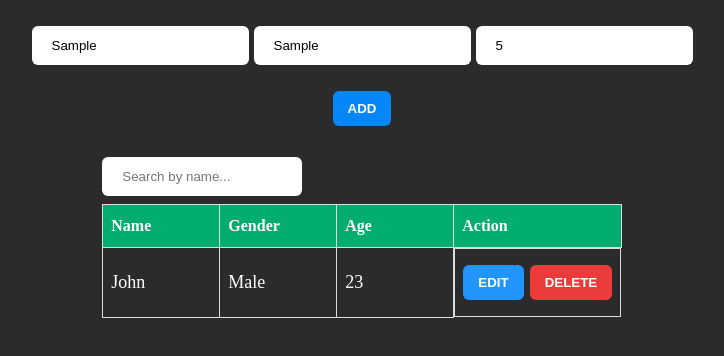
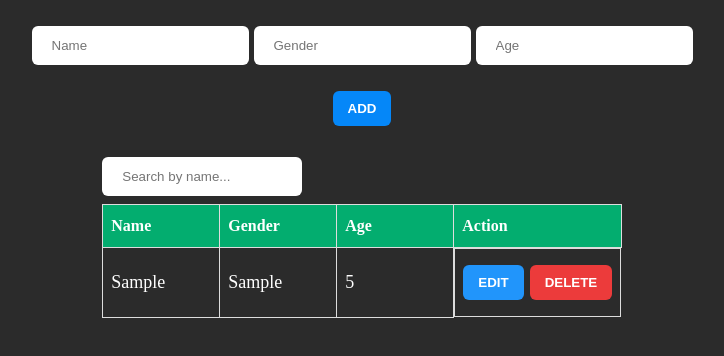
Before and after one commit to harshgarg007/Data-Table-with-CRUD, a React (Vite) app: page / in a window 1280 px wide. Both pictures are taken after typing "Sample", "Sample", "5" into the empty fields and a click on the button "ADD". Shown: the top 356 px of the page, without its empty margins (278-1002 px from the left). Built offline with nearby package versions, Linux system fonts and the light colour scheme.

Commit message:
add , edit, delete logic

```diff
--- a/src/components/DataTable.jsx
+++ b/src/components/DataTable.jsx
@@ -1,4 +1,79 @@
+import { useRef } from "react";
+import { useEffect } from "react";
+import { useState } from "react";
+
 function DataTable() {
+  const [formData, setFormData] = useState({ name: "", gender: "", age: "" });
+  const [data, setData] = useState([]);
+  const [editId, setEditId] = useState(false);
+  const [searchTerm, setSearchTerm] = useState("")
+  const outsideClick = useRef(false);
+
+  const handleInputChange = (e) => {
+    setFormData({ ...formData, [e.target.name]: e.target.value });
+  };
+  // console.log(formData);
+
+  const handleAddClick = () => {
+    if (formData.name && formData.gender && formData.age) {
+      const newItem = {
+        id: Date.now(),
+        name: formData.name,
+        gender: formData.gender,
+        age: formData.age,
+      };
+      // add new item to the table
+      setData([...data, newItem]);
+      // after adding a new item update the fileds to empty
+      setFormData({ name: "", gender: "", age: "" });
+    }
+  };
+
+  //   console.log(data);
+
+  const handleDelete = (id) => {
+    const updateList = data.filter((item) => item.id !== id);
+    setData(updateList);
+  };
+
+  useEffect(() => {
+    if (!editId) return;
+    let selectedItem = document.querySelectorAll(`[id="${editId}"]`);
+    selectedItem[0].focus();
+  }, [editId]);
+
+  const handleEdit = (id, updatedData) => {
+    if (!editId || editId !== id) {
+      return;
+    }
+
+    const updateList = data.map((item) =>
+      item.id === id ? { ...item, ...updatedData } : item
+    );
+    setData(updateList);
+  };
+  //   console.log(data);
+  useEffect(() => {
+    const handleClickOutside = (event) => {
+      if (
+        outsideClick.current &&
+        !outsideClick.current.contains(event.target)
+      ) {
+        setEditId(false);
+      }
+    };
+
+    document.addEventListener("click", handleClickOutside);
+
+    return () => {
+      document.removeEventListener("click", handleClickOutside);
+    };
+  }, []);
+
+  const handleSearch = (e) => {
+    setSearchTerm(e.target.value);
+  }
+
   return (
     <div className="container">
       <div className="add-container">
@@ -6,30 +81,35 @@
           {/* name input */}
           <input
             type="text"
+            name="name"
             placeholder="Name"
-            // value={""}
-            onChange={() => {}}
+            value={formData.name}
+            onChange={handleInputChange}
           />
           {/* gender */}
           <input
             type="text"
+            name="gender"
             placeholder="Gender"
-            // value={""}
-            onChange={() => {}}
+            value={formData.gender}
+            onChange={handleInputChange}
           />
           {/* age */}
           <input
             type="number"
+            name="age"
             placeholder="Age"
-            // value={""}
-            onChange={() => {}}
+            value={formData.age}
+            onChange={handleInputChange}
           />
         </div>
 
-        <button className="add">ADD</button>
+        <button className="add" onClick={handleAddClick}>
+          ADD
+        </button>
       </div>
 
-      {/* search table */}
+      {/*================= search table ============================== */}
 
       <div className="search-table-container">
         {/* search input */}
@@ -37,36 +117,69 @@
         <input
           type="text"
           placeholder="Search by name..."
-            // value={""}
-            onChange={() => {}}
+          value={searchTerm}
+          onChange={handleSearch}
           className="search-input"
         />
 
-          {/* table */}
-          <table>
+        {/*=========================== table ============================ */}
+        <table ref={outsideClick}>
           {/* table header */}
           <thead>
             <tr>
               <th>Name</th>
               <th>Gender</th>
               <th>Age</th>
-                    <th>Action</th>  {/* edit delete action */}
+              <th>Action</th> {/* edit delete action */}
             </tr>
           </thead>
 
           {/* table body */}
           <tbody>
-                <tr>
-                    <td>John</td>
-                    <td>Male</td>
-                    <td>23</td>
+            {data.map((item) => (
+              <tr key={item.id}>
+                <td
+                  id={item.id}
+                  contentEditable={editId === item.id}
+                  onBlur={(e) =>
+                    handleEdit(item.id, { name: e.target.innerText })
+                  }
+                >
+                  {item.name}
+                </td>
+                <td
+                  id={item.id}
+                  contentEditable={editId === item.id}
+                  onBlur={(e) =>
+                    handleEdit(item.id, { gender: e.target.innerText })
+                  }
+                >
+                  {item.gender}{" "}
+                </td>
+                <td
+                  id={item.id}
+                  contentEditable={editId === item.id}
+                  onBlur={(e) =>
+                    handleEdit(item.id, { age: e.target.innerText })
+                  }
+                >
+                  {item.age}
+                </td>
                 <td className="actions">
-                        <button className="edit">Edit</button>
-                        <button className="delete">Delete</button>
+                  <button className="edit" onClick={() => setEditId(item.id)}>
+                    Edit
+                  </button>
+                  <button
+                    className="delete"
+                    onClick={() => handleDelete(item.id)}
+                  >
+                    Delete
+                  </button>
                 </td>
               </tr>
+            ))}
           </tbody>
-            {/* pagination */}
+          {/* ================== pagination ==================== */}
           <div className="pagination"></div>
         </table>
       </div>
```
Lines whose indentation alone changed are shown as unchanged.
